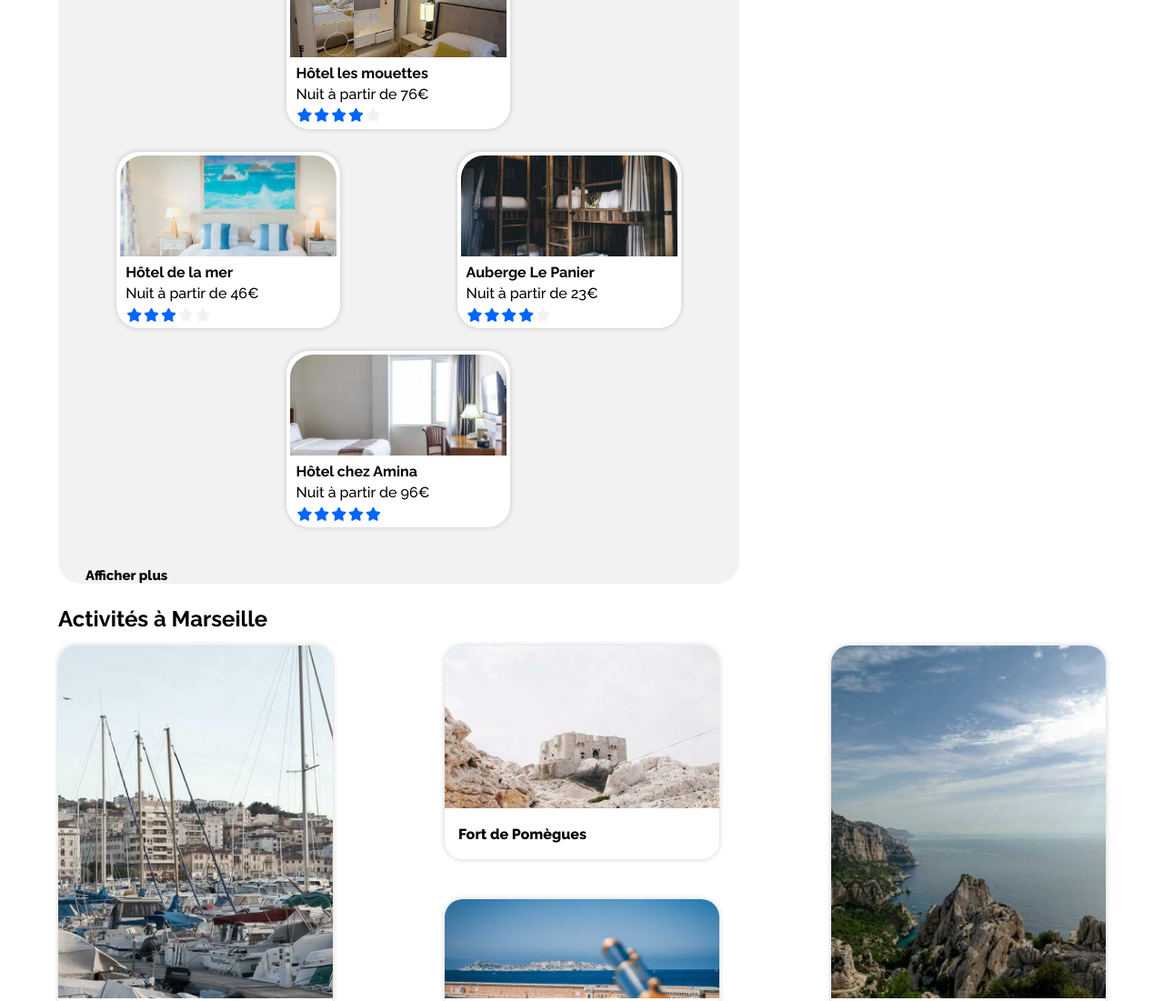
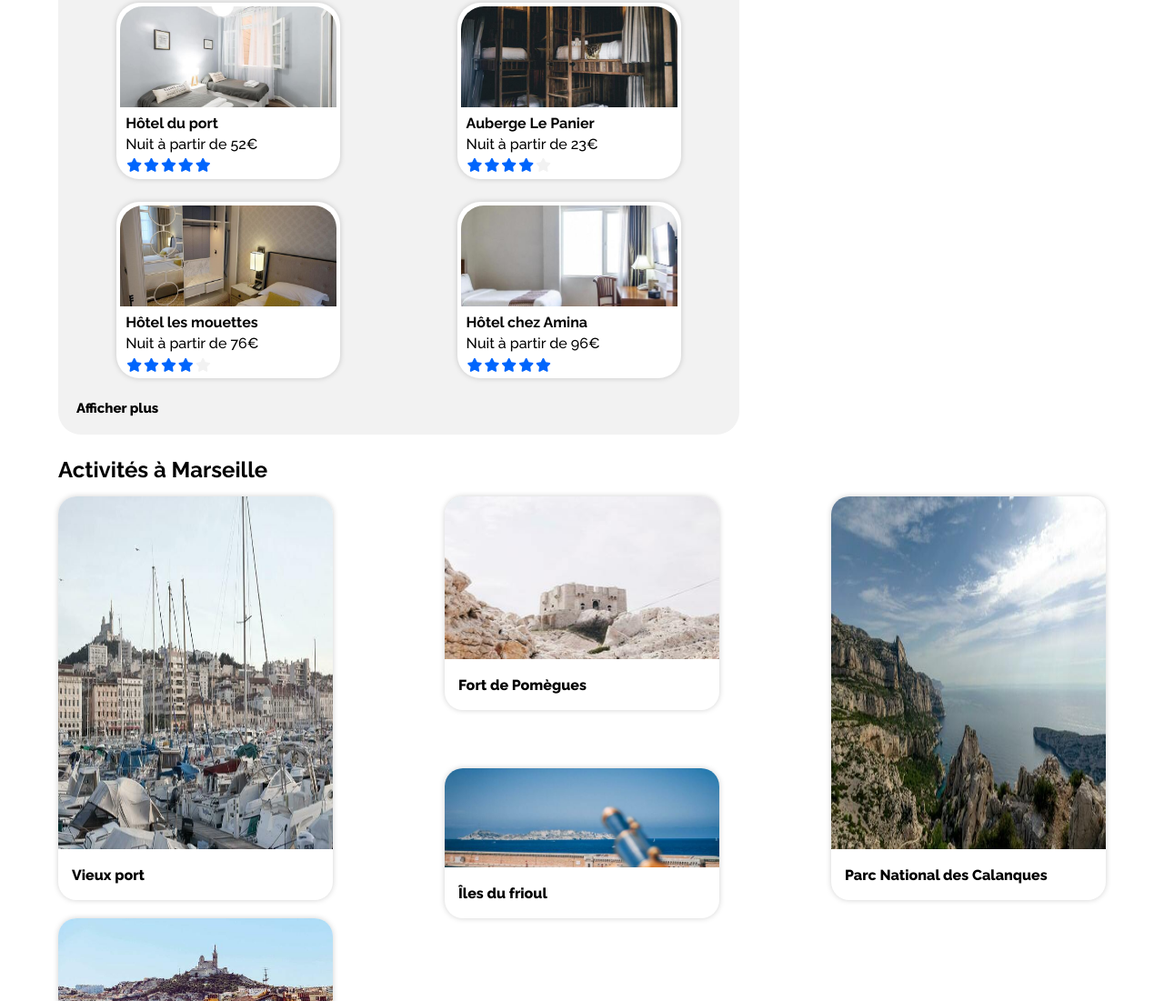
Before and after one commit to martiquet/ProjetOCR, a plain HTML site: page index.html in a window 1280 px wide. Shown: the part 1373-2474 px from the top of the page at 91% size. Drawn offline with Linux system fonts and the light colour scheme.

Commit message:
Responsive 1375

```diff
--- a/index.html
+++ b/index.html
@@ -304,13 +304,12 @@
             </div>
 
 
-
             <div class="corps3">
                 <H2 id="ancre2">Activités à Marseille</H2>
                 <div class="corps3-1">
                     <a class="activite1" href="#">
                         <div class="imagecontainer3">
-                        <img class="imgactivite1" src="/Images/images/activites/4_small/reno-laithienne-QUgJhdY5Fyk-unsplash.jpg" alt="renolaithienne">
+                        <img class="imgactivite1" src="/ProjetOCR/images/images/activites/4_small/reno-laithienne-QUgJhdY5Fyk-unsplash.jpg" alt="renolaithienne">
                         </div>
                         <H3>Vieux port</H3>
                     </a>
--- a/style.css
+++ b/style.css
@@ -376,7 +376,7 @@ main {
 
 .boxheberg, .boxheberg2 {
     display: flex;
-    flex-wrap: wrap;
+    flex-direction: row;
     justify-content: space-around
 
 }
@@ -583,6 +583,7 @@ main {
     box-shadow: 0 0 6px 0 #0000002e;
     border-radius: 20px 20px 20px 20px;
     height: 444px;
+
 }
 
 .imagecontainer3 {
@@ -604,6 +605,7 @@ main {
 
 .imagecontainer3 img {
     height: 444px;
+    width: 100%;
 
 }
 
@@ -699,6 +701,7 @@ main {
     display: flex;
     flex-direction: column;
     justify-content: space-between;
+
 }
 /* ACTIVITE 5 */
 
@@ -707,6 +710,7 @@ main {
     box-shadow: 0 0 6px 0 #0000002e;
     border-radius: 20px 20px 20px 20px;
     height: 195px;
+    margin-bottom: 20px;
 }
 
 .imagecontainer6 {
@@ -811,8 +815,45 @@ footer li {
     margin: 10px 0 20px 0;
 }
 
+@media screen and (max-width: 1375px) {
+
+    .corps1 {
+        display: flex;
+        margin-top: 35px;
+
+    }
+
+    .corps1-1 {
+        display: flex;
+        flex-direction: row;
+        justify-content: space-around;
+    }
+    .boxheberg, .boxheberg2 {
+        display: flex;
+        flex-direction: column;
+
+    }
+
+    .afficheplus {
+        margin: 0 0 20px 20px;
+    }
+
+    #ancre1 {
+        margin-top: 20px;
+    }
+    .activite1 {
+        margin-bottom: 20px;
+    }
+}
+
+
 @media screen and (max-width: 998px) {
 
+    .corps12 {
+        display: flex;
+        justify-content: center;
+        align-items: center;
+    }
     .corps1-1 {
         display: flex;
         flex-direction: row;
@@ -820,10 +861,14 @@ footer li {
 
     .corps1 {
         background-color: transparent;
+        width: 100%;
+
+
     }
 
     .corps2 {
         margin-bottom: 25px;
+        width: 100%;
     }
 
     .corps3-1 {
@@ -839,12 +884,14 @@ footer li {
         margin-bottom: 25px;
     }
 
-    .corps12 {
-        justify-content: space-around;
-    }
+
 
     .corps3 h2 {
         margin-left: 8%;
+    }
+
+    footer {
+        height: auto;
     }
 
 }
```
